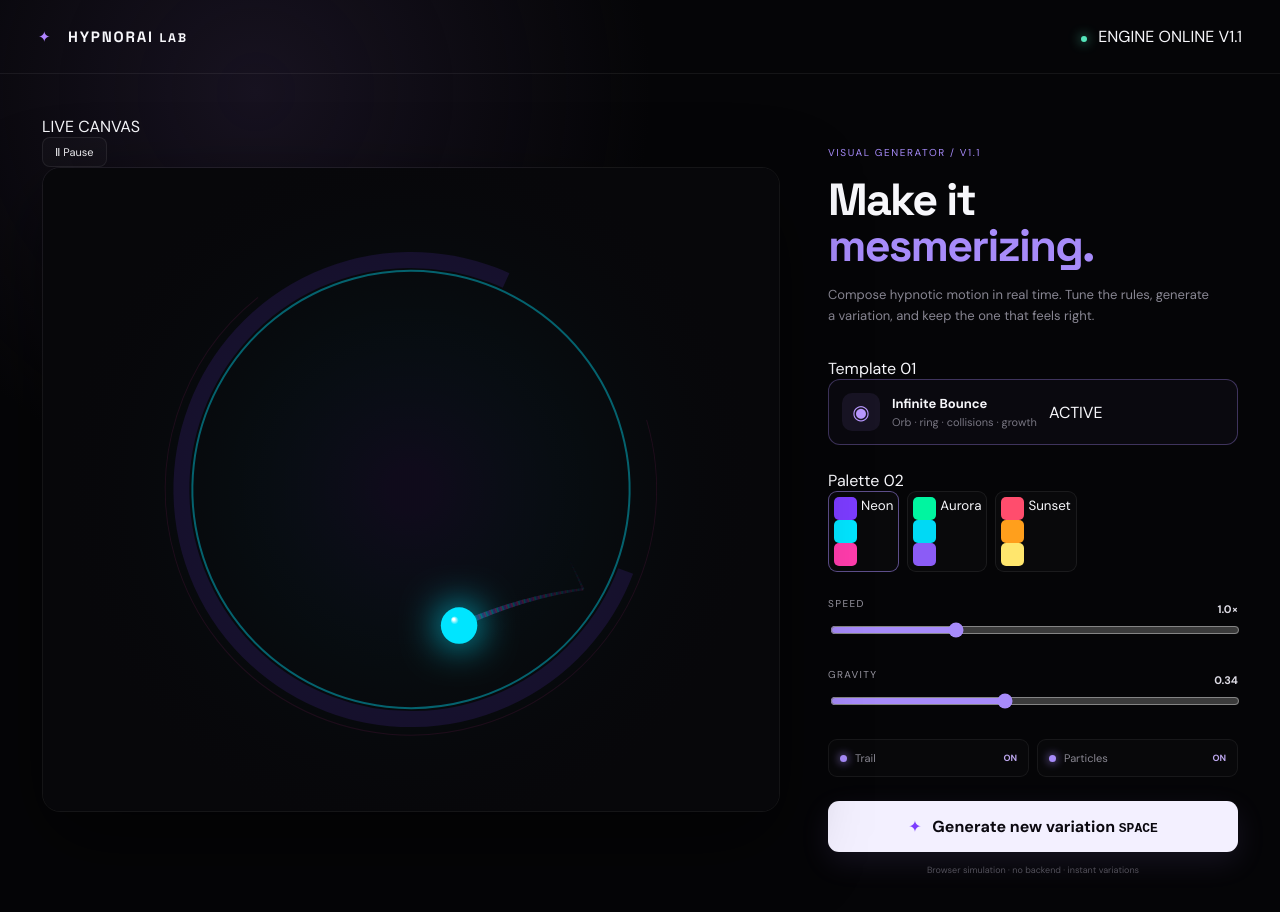
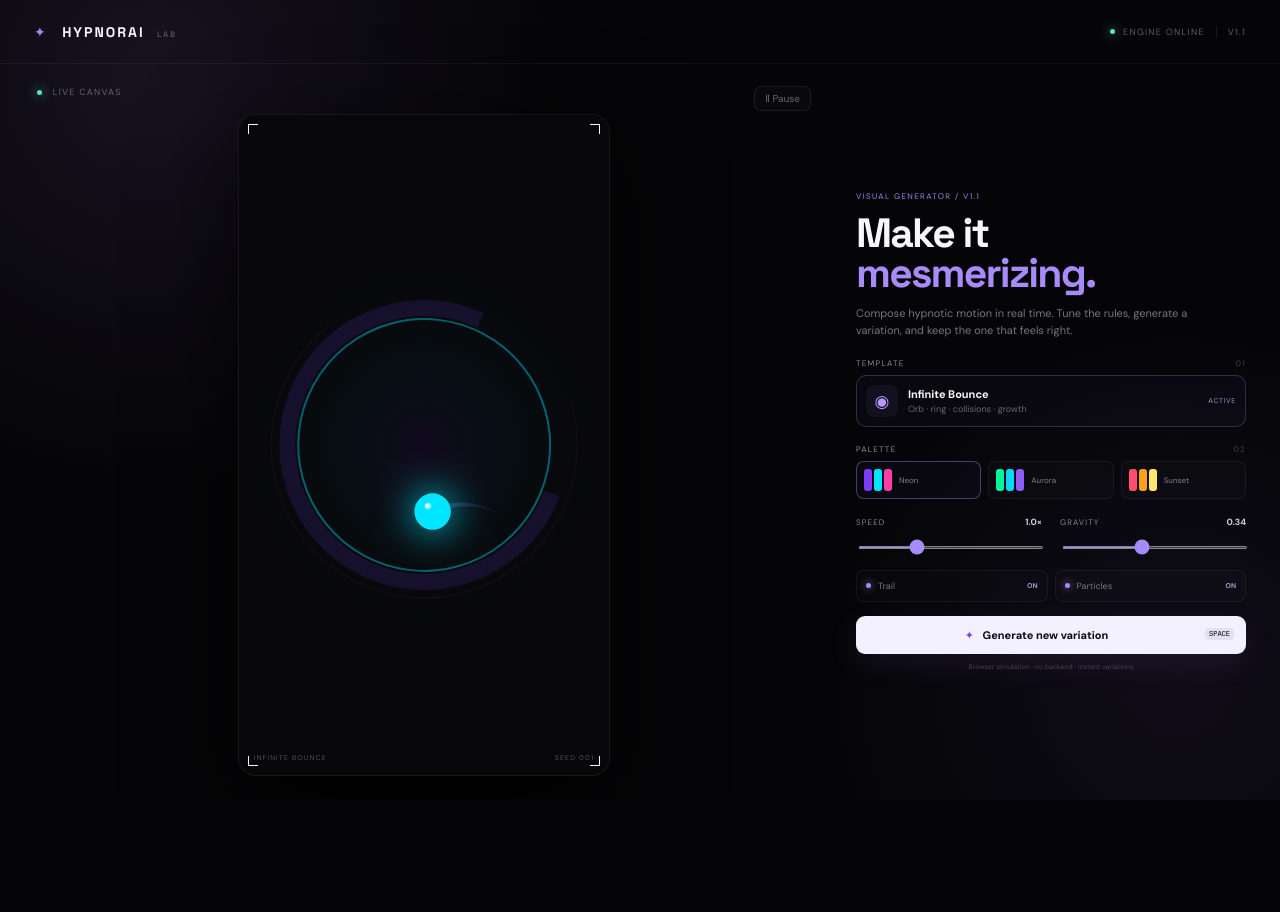
Before and after one commit to Riiddiimz/Hypnorai, a React (Vite) app: page / in a window 1280 px wide. Shown: the top 912 px of the page. After the commit the page ends 800 px from the top, so only its background shows below. Built offline with nearby package versions, Linux system fonts and the light colour scheme.

Commit message:
feat: make V1.1 fit a single viewport

```diff
--- a/src/styles.css
+++ b/src/styles.css
@@ -7,62 +7,261 @@
   font-synthesis: none;
   text-rendering: optimizeLegibility;
 }
+* { box-sizing: border-box; }
+html, body, #root { width:100%; height:100%; margin:0; overflow:hidden; }
+body { min-width:320px; background:#050507; }
+button,input { font:inherit; }
+button { color:inherit; }
 
-* { box-sizing: border-box; }
-body { margin: 0; min-width: 320px; background: #050507; }
-button, input { font: inherit; }
-button { color: inherit; }
+.app-shell {
+  width:100%;
+  height:100%;
+  overflow:hidden;
+  background:
+    radial-gradient(circle at 12% 10%, #171220 0, transparent 30%),
+    radial-gradient(circle at 92% 85%, #100d18 0, transparent 26%),
+    #050507;
+}
+.topbar {
+  height:64px;
+  padding:0 34px;
+  display:flex;
+  align-items:center;
+  justify-content:space-between;
+  border-bottom:1px solid #ffffff0c;
+}
+.brand { font-family:'Space Grotesk',sans-serif; font-weight:700; letter-spacing:.14em; font-size:14px; }
+.brand-mark { color:#b084ff; margin-right:9px; }
+.brand small { color:#514e5a; font-size:8px; letter-spacing:.2em; margin-left:7px; }
+.top-status { color:#5e5b67; font-size:9px; letter-spacing:.14em; display:flex; align-items:center; gap:8px; }
+.top-divider { width:1px; height:12px; background:#ffffff15; margin:0 3px; }
+.status-dot,.live-dot { display:inline-block; border-radius:50%; background:#55e6bb; box-shadow:0 0 12px #55e6bb; }
+.status-dot { width:5px; height:5px; }
 
-.app-shell { min-height: 100vh; background: radial-gradient(circle at 20% 10%, #171220 0, transparent 30%), #050507; }
-.topbar { height: 74px; padding: 0 38px; display:flex; align-items:center; justify-content:space-between; border-bottom:1px solid #ffffff10; }
-.brand { font-family:'Space Grotesk',sans-serif; font-weight:700; letter-spacing:.12em; font-size:15px; }
-.brand-mark { color:#b084ff; margin-right:10px; }
-.tagline { color:#777581; font-size:12px; letter-spacing:.08em; }
+.workspace {
+  width:100%;
+  height:calc(100% - 64px);
+  max-width:1500px;
+  margin:0 auto;
+  padding:22px 34px 24px;
+  display:grid;
+  grid-template-columns:minmax(0,1fr) 390px;
+  gap:42px;
+  align-items:center;
+}
+.preview-column {
+  min-width:0;
+  height:100%;
+  min-height:0;
+  display:flex;
+  flex-direction:column;
+  justify-content:center;
+}
+.preview-head {
+  height:28px;
+  flex:0 0 28px;
+  display:flex;
+  justify-content:space-between;
+  align-items:flex-start;
+  color:#66636f;
+  font-size:9px;
+  letter-spacing:.14em;
+  padding:0 3px;
+}
+.live-dot { width:5px; height:5px; margin-right:7px; }
+.ghost-btn {
+  border:1px solid #ffffff12;
+  background:#ffffff05;
+  border-radius:7px;
+  padding:5px 10px;
+  font-size:10px;
+  cursor:pointer;
+}
+.canvas-wrap {
+  position:relative;
+  height:min(calc(100% - 28px), 760px);
+  aspect-ratio:9 / 16;
+  width:auto;
+  max-width:100%;
+  align-self:center;
+  overflow:hidden;
+  border:1px solid #ffffff10;
+  border-radius:18px;
+  background:#07070a;
+  box-shadow:0 30px 100px #000b, 0 0 0 1px #ffffff04 inset;
+}
+canvas { display:block; width:100%; height:100%; }
+.preview-meta {
+  position:absolute;
+  left:15px;
+  right:15px;
+  bottom:13px;
+  display:flex;
+  justify-content:space-between;
+  color:#ffffff4d;
+  font-size:7px;
+  letter-spacing:.16em;
+}
+.corner { position:absolute; width:10px; height:10px; border-color:#ffffff35; }
+.corner-tl { left:9px; top:9px; border-left:1px solid; border-top:1px solid; }
+.corner-tr { right:9px; top:9px; border-right:1px solid; border-top:1px solid; }
+.corner-bl { left:9px; bottom:9px; border-left:1px solid; border-bottom:1px solid; }
+.corner-br { right:9px; bottom:9px; border-right:1px solid; border-bottom:1px solid; }
 
-.workspace { max-width:1450px; margin:0 auto; padding:42px; display:grid; grid-template-columns:minmax(0,1.25fr) 410px; gap:48px; align-items:start; }
-.preview-card { min-width:0; }
-.preview-top { display:flex; justify-content:space-between; align-items:center; color:#777581; font-size:10px; letter-spacing:.13em; padding:0 4px 12px; }
-.status-dot { display:inline-block; width:6px; height:6px; border-radius:50%; background:#55e6bb; box-shadow:0 0 12px #55e6bb; margin-right:7px; }
-.ghost-btn { border:1px solid #ffffff14; background:#ffffff06; border-radius:8px; padding:7px 12px; font-size:11px; cursor:pointer; }
-.canvas-wrap { position:relative; width:100%; aspect-ratio:9/16; max-height:calc(100vh - 155px); min-height:520px; overflow:hidden; border:1px solid #ffffff10; border-radius:18px; box-shadow:0 30px 80px #0008; }
-canvas { display:block; width:100%; height:100%; }
-.preview-caption { position:absolute; left:18px; bottom:16px; color:#ffffff66; font-size:9px; letter-spacing:.14em; }
-
-.controls { padding-top:30px; }
-.eyebrow { color:#a78bfa; font-size:10px; letter-spacing:.16em; margin-bottom:18px; }
-h1 { font-family:'Space Grotesk',sans-serif; font-size:45px; line-height:1.02; letter-spacing:-.04em; margin:0 0 16px; }
+.controls { min-width:0; max-height:100%; }
+.eyebrow { color:#9f80ef; font-size:8px; letter-spacing:.17em; margin-bottom:12px; }
+h1 {
+  font-family:'Space Grotesk',sans-serif;
+  font-size:clamp(34px,3.2vw,48px);
+  line-height:.98;
+  letter-spacing:-.045em;
+  margin:0 0 12px;
+}
 h1 em { color:#a78bfa; font-style:normal; }
-.intro { color:#888692; line-height:1.6; font-size:13px; margin:0 0 32px; max-width:390px; }
-.control-group { margin:0 0 25px; }
-.control-group > label, .slider-label label { display:block; color:#9a98a3; font-size:10px; text-transform:uppercase; letter-spacing:.14em; margin-bottom:10px; }
-.template-card { display:flex; align-items:center; gap:12px; border:1px solid #ffffff14; background:#ffffff05; border-radius:12px; padding:13px; }
-.template-card.active { border-color:#a78bfa55; background:#a78bfa09; }
-.template-icon { width:38px; height:38px; border-radius:10px; display:grid; place-items:center; background:#a78bfa16; color:#b998ff; font-size:20px; }
-.template-card strong { display:block; font-size:13px; }
-.template-card span { display:block; color:#777581; font-size:11px; margin-top:3px; }
-.palette-row { display:flex; gap:8px; }
-.palette { display:flex; gap:4px; padding:5px; border:1px solid #ffffff12; background:#ffffff05; border-radius:9px; cursor:pointer; }
-.palette.active { border-color:#a78bfa88; }
-.palette span { width:23px; height:23px; border-radius:5px; display:block; }
-.slider-label { display:flex; justify-content:space-between; align-items:center; }
-.slider-label b { font-size:11px; color:#dddbe4; }
-input[type=range] { width:100%; accent-color:#a78bfa; cursor:pointer; }
-.toggles { display:grid; grid-template-columns:1fr 1fr; gap:8px; margin-bottom:24px; }
-.toggle { display:flex; align-items:center; gap:8px; padding:11px; border:1px solid #ffffff10; background:#ffffff04; border-radius:9px; color:#898792; font-size:11px; cursor:pointer; }
-.toggle span { width:7px; height:7px; border-radius:50%; background:#45434d; }
-.toggle.on span { background:#a78bfa; box-shadow:0 0 10px #a78bfa; }
-.toggle b { margin-left:auto; font-size:9px; color:#66636e; }
-.toggle.on b { color:#bca6ed; }
-.generate { width:100%; border:0; border-radius:11px; padding:15px; background:#f3f0ff; color:#0b0910; font-weight:700; cursor:pointer; box-shadow:0 10px 30px #a78bfa1c; transition:.2s transform,.2s box-shadow; }
+.intro { color:#777480; line-height:1.48; font-size:11px; margin:0 0 20px; max-width:360px; }
+.control-group { margin:0 0 17px; }
+.control-group.compact { margin:0; }
+.section-title {
+  display:flex;
+  justify-content:space-between;
+  color:#8d8996;
+  font-size:8px;
+  text-transform:uppercase;
+  letter-spacing:.16em;
+  margin-bottom:7px;
+}
+.section-title span { color:#44414c; }
+.template-card {
+  display:flex;
+  align-items:center;
+  gap:10px;
+  border:1px solid #a78bfa42;
+  background:#a78bfa08;
+  border-radius:10px;
+  padding:9px;
+}
+.template-icon {
+  width:32px;
+  height:32px;
+  border-radius:8px;
+  display:grid;
+  place-items:center;
+  background:#a78bfa13;
+  color:#b998ff;
+  font-size:17px;
+}
+.template-card strong { display:block; font-size:11px; }
+.template-card span { display:block; color:#696672; font-size:9px; margin-top:2px; }
+.template-card i { margin-left:auto; color:#9e8bd0; font-size:7px; font-style:normal; letter-spacing:.1em; }
+.palette-row { display:grid; grid-template-columns:repeat(3,1fr); gap:7px; }
+.palette {
+  display:flex;
+  align-items:center;
+  gap:7px;
+  padding:7px;
+  border:1px solid #ffffff0e;
+  background:#ffffff04;
+  border-radius:8px;
+  cursor:pointer;
+  text-align:left;
+}
+.palette.active { border-color:#a78bfa66; background:#a78bfa08; }
+.palette-colors { display:flex; gap:2px; }
+.palette-colors span { width:8px; height:22px; display:block; border-radius:3px; }
+.palette small { color:#817e89; font-size:8px; }
+.sliders { display:grid; grid-template-columns:1fr 1fr; gap:18px; margin-bottom:16px; }
+.slider-label { display:flex; justify-content:space-between; align-items:center; margin-bottom:5px; }
+.slider-label label { color:#85818d; font-size:8px; text-transform:uppercase; letter-spacing:.14em; }
+.slider-label b { font-size:9px; color:#d0cdd7; }
+input[type=range] { width:100%; height:3px; accent-color:#a78bfa; cursor:pointer; }
+.toggles { display:grid; grid-template-columns:1fr 1fr; gap:7px; margin-bottom:14px; }
+.toggle {
+  display:flex;
+  align-items:center;
+  gap:7px;
+  padding:9px;
+  border:1px solid #ffffff0d;
+  background:#ffffff03;
+  border-radius:8px;
+  color:#797681;
+  font-size:9px;
+  cursor:pointer;
+}
+.toggle span { width:5px; height:5px; border-radius:50%; background:#3f3d46; }
+.toggle.on span { background:#a78bfa; box-shadow:0 0 9px #a78bfa; }
+.toggle b { margin-left:auto; font-size:7px; color:#55525d; }
+.toggle.on b { color:#a998cf; }
+.generate {
+  width:100%;
+  border:0;
+  border-radius:9px;
+  padding:12px;
+  background:#f3f0ff;
+  color:#0b0910;
+  font-size:11px;
+  font-weight:700;
+  cursor:pointer;
+  box-shadow:0 10px 30px #a78bfa18;
+  transition:.2s transform,.2s box-shadow;
+}
 .generate:hover { transform:translateY(-1px); box-shadow:0 14px 35px #a78bfa2c; }
-.generate span { color:#7c3cff; margin-right:7px; }
-.microcopy { text-align:center; color:#52505a; font-size:9px; margin-top:12px; }
+.generate span { color:#7c3cff; margin-right:6px; }
+kbd { float:right; background:#00000010; border-radius:4px; padding:2px 4px; font-size:7px; font-weight:500; }
+.microcopy { text-align:center; color:#45424d; font-size:7px; margin-top:8px; }
 
 @media (max-width: 900px) {
-  .topbar { padding:0 20px; }
-  .tagline { display:none; }
-  .workspace { grid-template-columns:1fr; padding:24px 18px 40px; gap:30px; }
-  .controls { padding-top:0; }
-  .canvas-wrap { max-height:none; min-height:460px; }
-  h1 { font-size:38px; }
+  .topbar { height:54px; padding:0 16px; }
+  .workspace {
+    height:calc(100% - 54px);
+    padding:10px 14px 12px;
+    display:grid;
+    grid-template-columns:minmax(0,42%) minmax(0,58%);
+    gap:14px;
+  }
+  .top-status { font-size:7px; }
+  .canvas-wrap { height:min(100%,760px); border-radius:13px; }
+  .controls { overflow:hidden; }
+  .intro { margin-bottom:12px; }
+  .control-group { margin-bottom:11px; }
+  .sliders { gap:10px; margin-bottom:10px; }
+  .toggles { margin-bottom:9px; }
+  .generate { padding:10px; }
 }
+
+@media (max-width: 620px) {
+  .topbar { height:48px; }
+  .brand { font-size:12px; }
+  .top-status { display:none; }
+  .workspace {
+    height:calc(100% - 48px);
+    grid-template-columns:1fr;
+    grid-template-rows:52% 48%;
+    gap:8px;
+    padding:8px 10px 10px;
+  }
+  .preview-head { height:21px; flex-basis:21px; font-size:7px; }
+  .canvas-wrap { height:calc(100% - 21px); }
+  .controls {
+    display:grid;
+    grid-template-columns:1fr 1fr;
+    grid-template-rows:auto auto auto auto;
+    column-gap:10px;
+    align-content:center;
+  }
+  .eyebrow { grid-column:1/-1; margin-bottom:5px; }
+  h1 { font-size:25px; margin-bottom:5px; }
+  .intro { font-size:8px; line-height:1.3; margin-bottom:7px; }
+  .control-group { margin-bottom:7px; }
+  .control-group:nth-of-type(1), .control-group:nth-of-type(2) { min-width:0; }
+  .sliders { grid-column:1/-1; margin-bottom:7px; }
+  .toggles { grid-column:1/-1; margin-bottom:7px; }
+  .generate { grid-column:1/-1; padding:8px; }
+  .microcopy { display:none; }
+  .palette small { display:none; }
+  .palette { justify-content:center; padding:5px; }
+  .template-card { padding:7px; }
+  .template-card span { display:none; }
+  .template-card i { display:none; }
+  .template-icon { width:27px; height:27px; }
+  .section-title { margin-bottom:4px; }
+}
```
